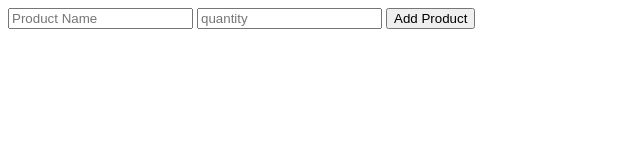
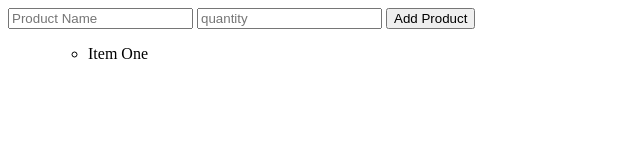
Before and after one commit to jibon969/ES6-Pratice, a plain HTML site: page localStorage/cart.html in a window 1280 px wide. Shown: the full height of the page, 0-640 px from the left. Drawn offline with Linux system fonts and the light colour scheme.

Commit message:
added some files

```diff
--- a/localStorage/cart.html
+++ b/localStorage/cart.html
@@ -14,6 +14,9 @@
         <button>Add Product</button>
         <br>
         <ul id="product-container">
+            <ul>
+                <li>Item One</li>
+            </ul>
         </ul>
     </section>
 </body>
```
